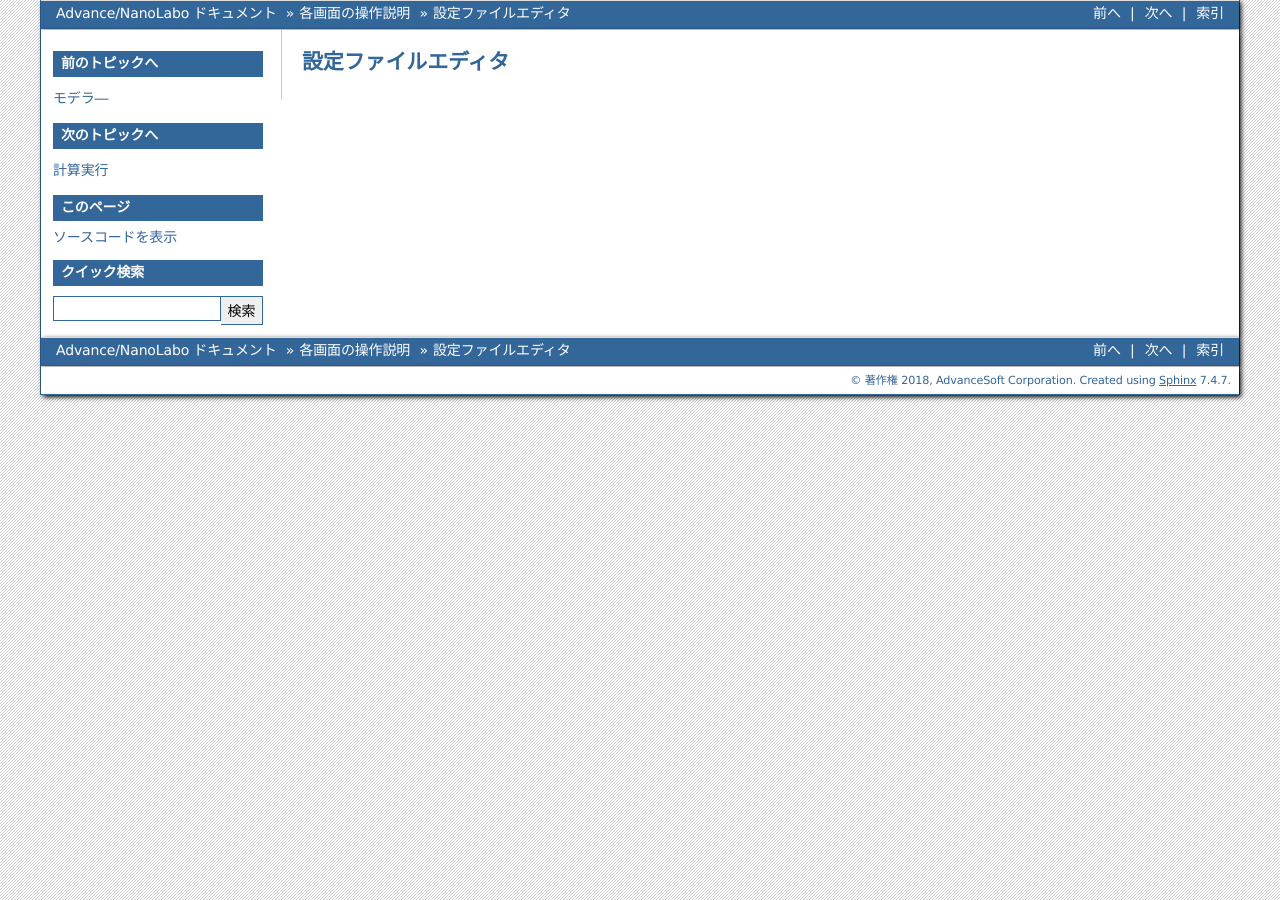
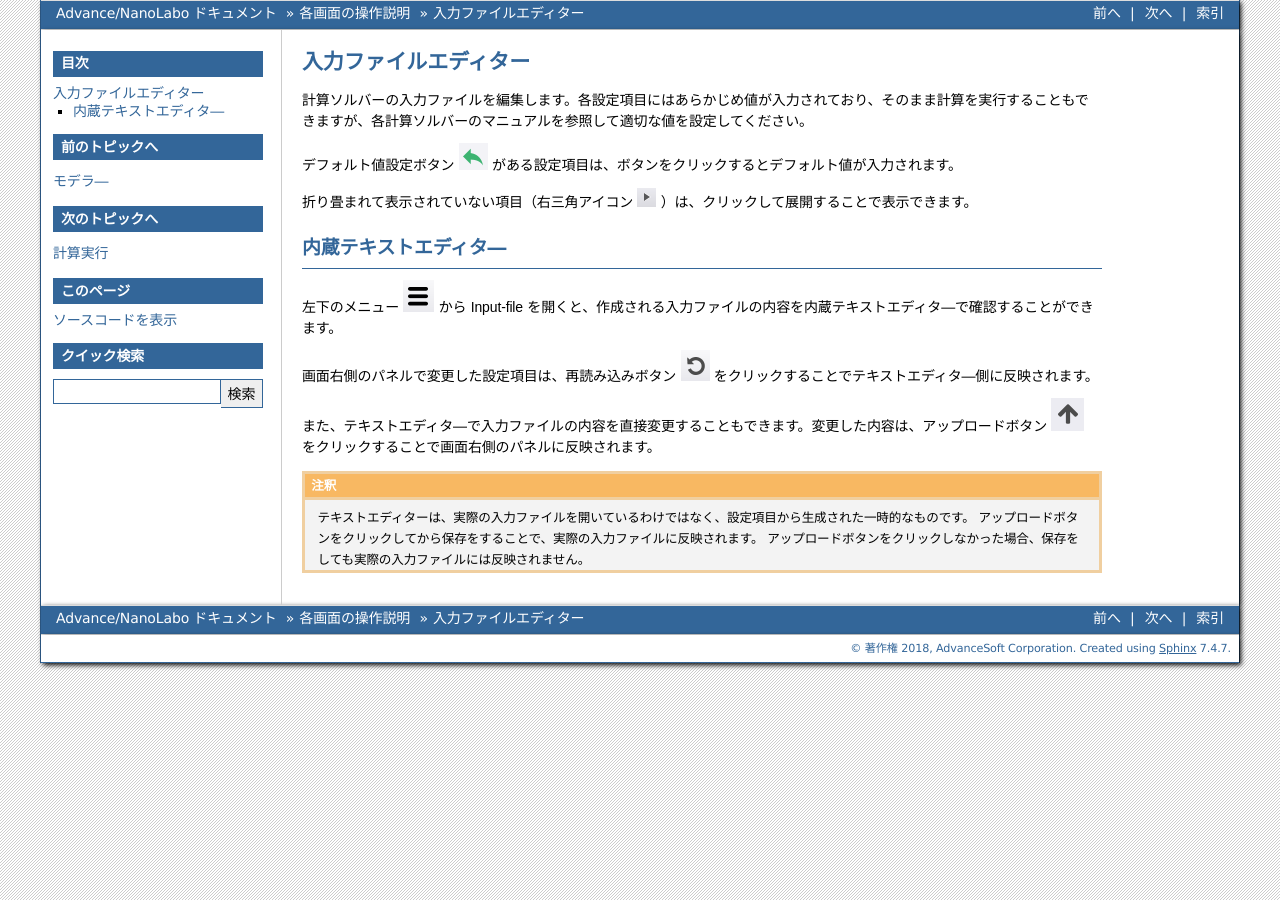
Before and after one commit to advancesoftcorp/nanolabo-doc, a Sphinx documentation site: the page built from docs/source/usage/inputeditor.rst, in a window 1280 px wide. Built offline with Sphinx 7.4.7, drawn with Linux system fonts in a browser that asks for light colours; formulas are drawn with MathJax 3.

Commit message:
inputeditor

```diff
--- a/docs/source/usage/inputeditor.rst
+++ b/docs/source/usage/inputeditor.rst
@@ -1,3 +1,30 @@
 ==============================
-設定ファイルエディタ
+入力ファイルエディター
 ==============================
+
+計算ソルバーの入力ファイルを編集します。各設定項目にはあらかじめ値が入力されており、そのまま計算を実行することもできますが、各計算ソルバーのマニュアルを参照して適切な値を設定してください。
+
+デフォルト値設定ボタン |default| がある設定項目は、ボタンをクリックするとデフォルト値が入力されます。
+
+折り畳まれて表示されていない項目（右三角アイコン |collapse| ）は、クリックして展開することで表示できます。
+
+.. |default| image:: /img/default.png
+.. |collapse| image:: /img/collapse.png
+
+内蔵テキストエディタ―
+===================================
+
+左下のメニュー |projectmenuicon| から :guilabel:`Input-file` を開くと、作成される入力ファイルの内容を内蔵テキストエディタ―で確認することができます。
+
+画面右側のパネルで変更した設定項目は、再読み込みボタン |reloadac| をクリックすることでテキストエディタ―側に反映されます。
+
+また、テキストエディタ―で入力ファイルの内容を直接変更することもできます。変更した内容は、アップロードボタン |up| をクリックすることで画面右側のパネルに反映されます。
+
+.. |projectmenuicon| image:: /img/projectmenuicon.png
+.. |reloadac| image:: /img/reloadac.png
+.. |up| image:: /img/up.png
+
+.. note::
+   テキストエディターは、実際の入力ファイルを開いているわけではなく、設定項目から生成された一時的なものです。
+   アップロードボタンをクリックしてから保存をすることで、実際の入力ファイルに反映されます。
+   アップロードボタンをクリックしなかった場合、保存をしても実際の入力ファイルには反映されません。
```
Also changed, not shown: docs/source/img/collapse.png (added), docs/source/img/default.png (added), docs/source/img/reloadac.png (added).
